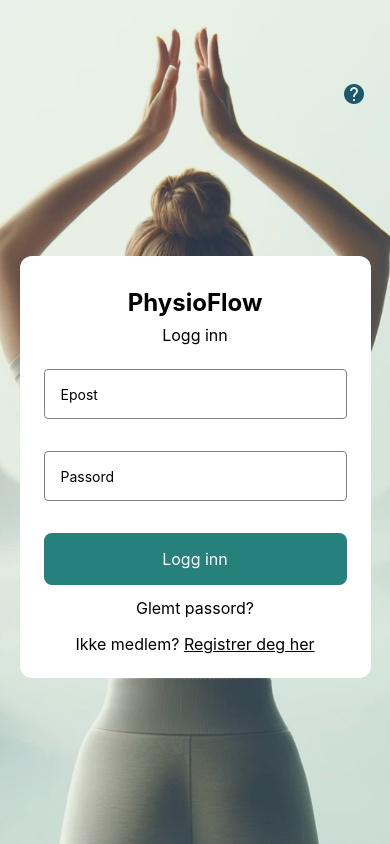
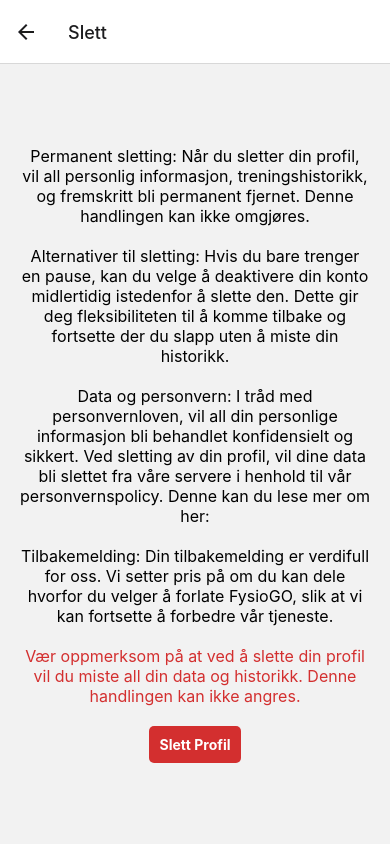
Before and after one commit to TommyS-NO/PhysioFlow-Prototype, a React Native app in the folder frontend/: screen /DeleteUserScreen in a window 390 px wide. Built offline with nearby package versions, Linux system fonts and the light colour scheme; no server answers.

Commit message:
fixed deleteuser bug

```diff
--- a/frontend/Navigation/AppNav.tsx
+++ b/frontend/Navigation/AppNav.tsx
@@ -11,6 +11,7 @@ import ExerciseOverviewScreen from "../Screens/ExerciseOverviewScreen/ExerciseOv
 import AboutScreen from "../Screens/AboutScreen";
 import ExerciseScreen from "../Screens/ExerciseScreen/ExerciseScreen";
 import ProfileScreen from "../Screens/ProfileScreen/ProfileScreen";
+import DeleteUserScreen from "../Screens/SettingsScreen/DeleteUserScreen";
 import SettingsScreen from "../Screens/SettingsScreen/SettingsScreen";
 import ContactScreen from "../Screens/ContactScreen";
 import ChatScreen from "../Screens/ChatScreen/ChatScreen";
@@ -87,6 +88,11 @@ const AppNav = () => (
 				component={DiagnoseScreen}
 				options={{ title: "DiagnoseScreen" }}
 			/>
+			<Stack.Screen
+				name="DeleteUserScreen"
+				component={DeleteUserScreen}
+				options={{ title: "Slett" }}
+			/>
 		</Stack.Navigator>
 	</NavigationContainer>
 );
--- a/frontend/Navigation/navigationTypes.ts
+++ b/frontend/Navigation/navigationTypes.ts
@@ -3,6 +3,7 @@ export type RootStackParamList = {
   Register: { termsAccepted?: boolean };
   TermsScreen: undefined;
   FocusScreen: undefined;
+  DeleteUserScreen: undefined;
   ExerciseOverviewScreen: undefined;
   UserGuideScreen: undefined;
   AboutScreen: undefined;
--- /dev/null
+++ b/frontend/Screens/SettingsScreen/DeleteUserScreen.tsx
@@ -0,0 +1,206 @@
+import React from "react";
+import { View, Text, StyleSheet, TouchableOpacity, Alert } from "react-native";
+import { useNavigation } from "@react-navigation/native";
+import { StackNavigationProp } from "@react-navigation/stack";
+import { RootStackParamList } from "../../Navigation/navigationTypes";
+import {
+	deleteUserAccount,
+	auth,
+} from "../../Services/Firebase/FirebaseConfig";
+
+type DeleteUserScreenNavigationProp = StackNavigationProp<
+	RootStackParamList,
+	"DeleteUserScreen"
+>;
+
+const DeleteUserScreen: React.FC = () => {
+	const navigation = useNavigation<DeleteUserScreenNavigationProp>();
+
+	const handleDeletePress = () => {
+		Alert.alert(
+			"Bekreft Sletting",
+			"Er du sikker på at du vil slette din profil? Denne handlingen kan ikke angres.",
+			[
+				{ text: "Avbryt", style: "cancel" },
+				{
+					text: "Slett",
+					onPress: deleteUser,
+					style: "destructive",
+				},
+			],
+		);
+	};
+
+	const deleteUser = async () => {
+		const userId = auth.currentUser?.uid;
+		if (userId) {
+			try {
+				const success = await deleteUserAccount(userId);
+				if (success) {
+					Alert.alert("Din konto har blitt slettet.");
+					navigation.navigate("Front");
+				} else {
+					Alert.alert("Det oppstod en feil ved sletting av brukeren.");
+				}
+			} catch (error) {
+				console.error("Error deleting user:", error);
+				Alert.alert("Det oppstod en feil ved sletting av brukeren.");
+			}
+		} else {
+			Alert.alert("Kunne ikke hente brukerens ID.");
+		}
+	};
+
+	//Sett opp kulepunkter og hev ut de ulike punktene i hvert avsnitt
+	return (
+		<View style={styles.container}>
+			<Text style={styles.text}>
+				Permanent sletting: Når du sletter din profil, vil all personlig
+				informasjon, treningshistorikk, og fremskritt bli permanent fjernet.
+				Denne handlingen kan ikke omgjøres.
+			</Text>
+			<Text style={styles.text}>
+				Alternativer til sletting: Hvis du bare trenger en pause, kan du velge å
+				deaktivere din konto midlertidig istedenfor å slette den. Dette gir deg
+				fleksibiliteten til å komme tilbake og fortsette der du slapp uten å
+				miste din historikk.
+			</Text>
+			<Text style={styles.text}>
+				Data og personvern: I tråd med personvernloven, vil all din personlige
+				informasjon bli behandlet konfidensielt og sikkert. Ved sletting av din
+				profil, vil dine data bli slettet fra våre servere i henhold til vår
+				personvernspolicy. Denne kan du lese mer om her:
+			</Text>
+			<Text style={styles.text}>
+				Tilbakemelding: Din tilbakemelding er verdifull for oss. Vi setter pris
+				på om du kan dele hvorfor du velger å forlate FysioGO, slik at vi kan
+				fortsette å forbedre vår tjeneste.
+			</Text>
+
+			<Text style={styles.warningText}>
+				Vær oppmerksom på at ved å slette din profil vil du miste all din data
+				og historikk. Denne handlingen kan ikke angres.
+			</Text>
+
+			<TouchableOpacity style={styles.deleteButton} onPress={handleDeletePress}>
+				<Text style={styles.deleteButtonText}>Slett Profil</Text>
+			</TouchableOpacity>
+		</View>
+	);
+};
+export default DeleteUserScreen;
+const styles = StyleSheet.create({
+	container: {
+		flex: 1,
+		padding: 20,
+		justifyContent: "center",
+		alignItems: "center",
+	},
+
+	text: {
+		marginBottom: 20,
+		fontSize: 16,
+		color: "black",
+		textAlign: "center",
+	},
+	warningText: {
+		marginBottom: 20,
+		fontSize: 16,
+		color: "#D32F2F",
+		textAlign: "center",
+	},
+	deleteButton: {
+		backgroundColor: "#D32F2F",
+		padding: 10,
+		borderRadius: 5,
+	},
+	deleteButtonText: {
+		color: "white",
+		fontWeight: "bold",
+	},
+});
+
+// export default DeleteUserScreen;
+// import React from "react";
+// import { View, Text, StyleSheet, TouchableOpacity, Alert } from "react-native";
+// import { useNavigation } from "@react-navigation/native";
+// import {
+// 	deleteUserAccount,
+// 	auth,
+// } from "../../Services/Firebase/FirebaseConfig";
+
+// const DeleteUserComponent: React.FC = () => {
+// 	const navigation = useNavigation();
+
+// 	const handleDeletePress = () => {
+// 		Alert.alert(
+// 			"Bekreft Sletting",
+// 			"Er du sikker på at du vil slette din profil? Denne handlingen kan ikke angres.",
+// 			[
+// 				{ text: "Avbryt", style: "cancel" },
+// 				{
+// 					text: "Slett",
+// 					onPress: () => deleteUser(),
+// 					style: "destructive",
+// 				},
+// 			],
+// 		);
+// 	};
+
+// 	const deleteUser = async () => {
+// 		const userId = auth.currentUser?.uid;
+// 		if (userId) {
+// 			try {
+// 				const success = await deleteUserAccount(userId);
+// 				if (success) {
+// 					Alert.alert("Din konto har blitt slettet.");
+// 					navigation.navigate("Front");
+// 				} else {
+// 					Alert.alert("Det oppstod en feil ved sletting av brukeren.");
+// 				}
+// 			} catch (error) {
+// 				console.error("Error deleting user:", error);
+// 				Alert.alert("Det oppstod en feil ved sletting av brukeren.");
+// 			}
+// 		} else {
+// 			Alert.alert("Kunne ikke hente brukerens ID.");
+// 		}
+// 	};
+
+// 	return (
+// 		<View style={styles.container}>
+// 			<Text style={styles.text}>
+// 				Ved å slette din profil vil all din personlig informasjon,
+// 				treningshistorikk, og fremskritt bli permanent fjernet.
+// 			</Text>
+// 			<TouchableOpacity style={styles.deleteButton} onPress={handleDeletePress}>
+// 				<Text style={styles.deleteButtonText}>Slett Profil</Text>
+// 			</TouchableOpacity>
+// 		</View>
+// 	);
+// };
+
+// const styles = StyleSheet.create({
+// 	container: {
+// 		padding: 20,
+// 		justifyContent: "center",
+// 		alignItems: "center",
+// 	},
+// 	text: {
+// 		marginBottom: 20,
+// 		fontSize: 16,
+// 		color: "black",
+// 		textAlign: "center",
+// 	},
+// 	deleteButton: {
+// 		backgroundColor: "#D32F2F",
+// 		padding: 10,
+// 		borderRadius: 5,
+// 	},
+// 	deleteButtonText: {
+// 		color: "white",
+// 		fontWeight: "bold",
+// 	},
+// });
+
+// export default DeleteUserComponent;
--- a/frontend/Screens/SettingsScreen/SettingsScreen.tsx
+++ b/frontend/Screens/SettingsScreen/SettingsScreen.tsx
@@ -19,8 +19,7 @@ import Icon from "react-native-vector-icons/FontAwesome5";
 import { styles } from "./Settings_Style";
 import { signOut } from "firebase/auth";
 import FooterNavigation from "../../Components/FooterNavigation/FooterNavigation";
-import DeleteUserComponent from "../../Screens/SettingsScreen/DeleteUserComp";
-
+import DeleteUserComponent from "./DeleteUserScreen";
 
 type SettingsNavigationProp = StackNavigationProp<
 	RootStackParamList,
@@ -193,7 +192,6 @@ const SettingsScreen: React.FC = () => {
 		</View>
 	);
 
-
 	const handleSignOut = async () => {
 		try {
 			await signOut(auth);
@@ -237,10 +235,9 @@ const SettingsScreen: React.FC = () => {
 			</View>
 			<TouchableOpacity
 				style={[styles.menuItem, styles.deleteButton]}
-				onPress={() => navigation.navigate("DeleteUserComponent")}
+				onPress={() => navigation.navigate("DeleteUserScreen")}
 			>
 				<Text style={styles.deleteButtonText}>Slett profil</Text>
-
 			</TouchableOpacity>
 			<FooterNavigation />
 		</View>
```
Lines whose indentation alone changed are shown as unchanged.
